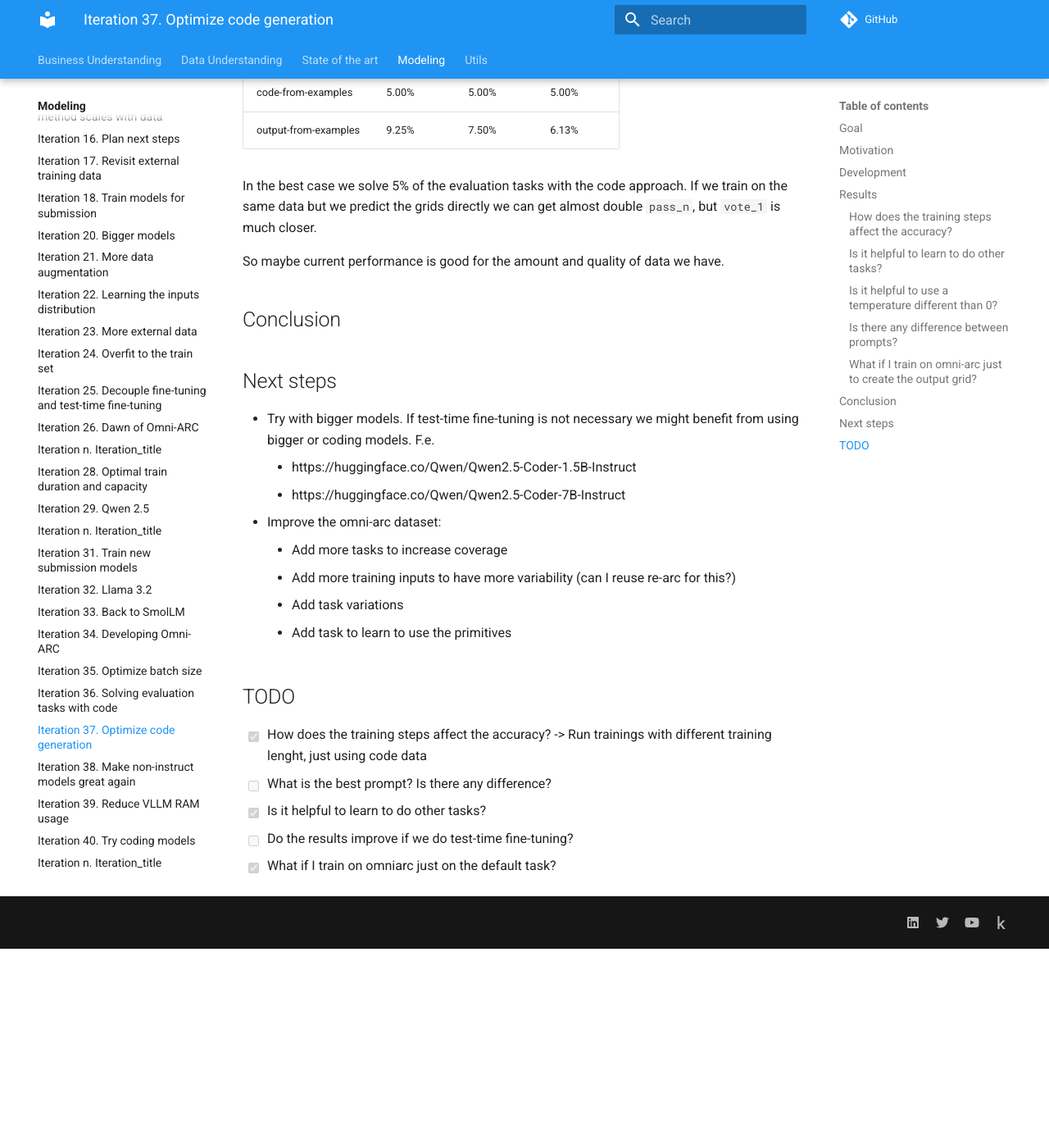
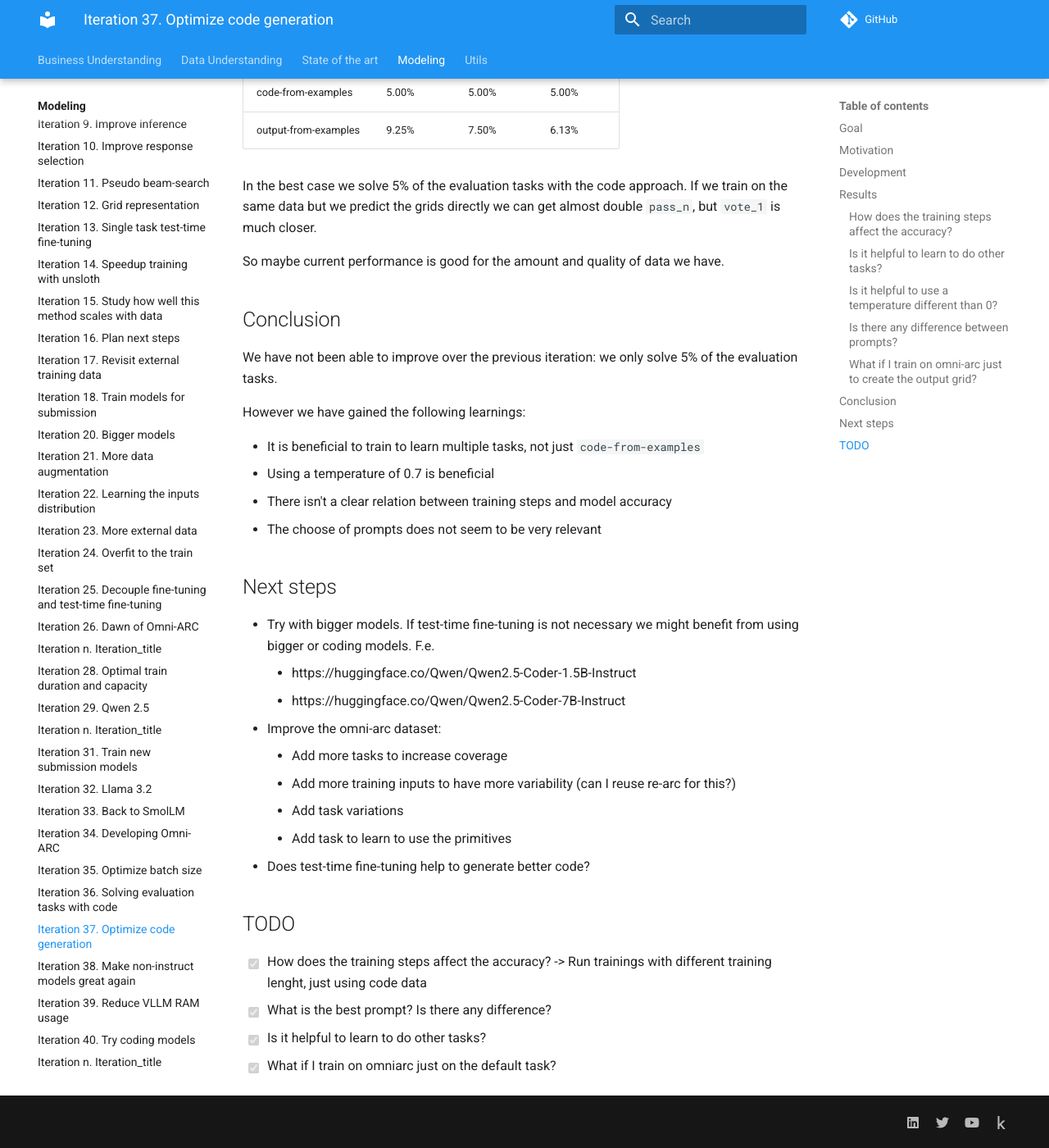
Before and after one commit to zhengjunyao-work/arc24, an MkDocs documentation site: the page built from docs/modeling/Iteration_37_optimize_code_generation.md, in a window 1280 px wide and 1400 px high, scrolled down 2246 px. Shown: the whole window at 82% size. Built offline with MkDocs 1.6.1 and Material for MkDocs 9.7.7, drawn with Linux system fonts in a browser that asks for light colours; comment, search, counter and statistics services are not loaded; before the commit the page ends 3403 px from its top, so only the background shows below that.

Commit message:
closing iteration 37

```diff
--- a/docs/modeling/Iteration_37_optimize_code_generation.md
+++ b/docs/modeling/Iteration_37_optimize_code_generation.md
@@ -59,6 +59,15 @@
 
 ## Conclusion
 
+We have not been able to improve over the previous iteration: we only solve 5% of the evaluation tasks.
+
+However we have gained the following learnings:
+
+- It is beneficial to train to learn multiple tasks, not just `code-from-examples`
+- Using a temperature of 0.7 is beneficial
+- There isn't a clear relation between training steps and model accuracy
+- The choose of prompts does not seem to be very relevant
+
 ## Next steps
 
 - Try with bigger models. If test-time fine-tuning is not necessary we might benefit from using bigger or coding models. F.e.
@@ -69,11 +78,11 @@
   - Add more training inputs to have more variability (can I reuse re-arc for this?)
   - Add task variations
   - Add task to learn to use the primitives
+- Does test-time fine-tuning help to generate better code?
 
 ## TODO
 
 - [x] How does the training steps affect the accuracy? -> Run trainings with different training lenght, just using code data
-- [ ] What is the best prompt? Is there any difference?
+- [x] What is the best prompt? Is there any difference?
 - [x] Is it helpful to learn to do other tasks?
-- [ ] Do the results improve if we do test-time fine-tuning?
 - [x] What if I train on omniarc just on the default task?
```
